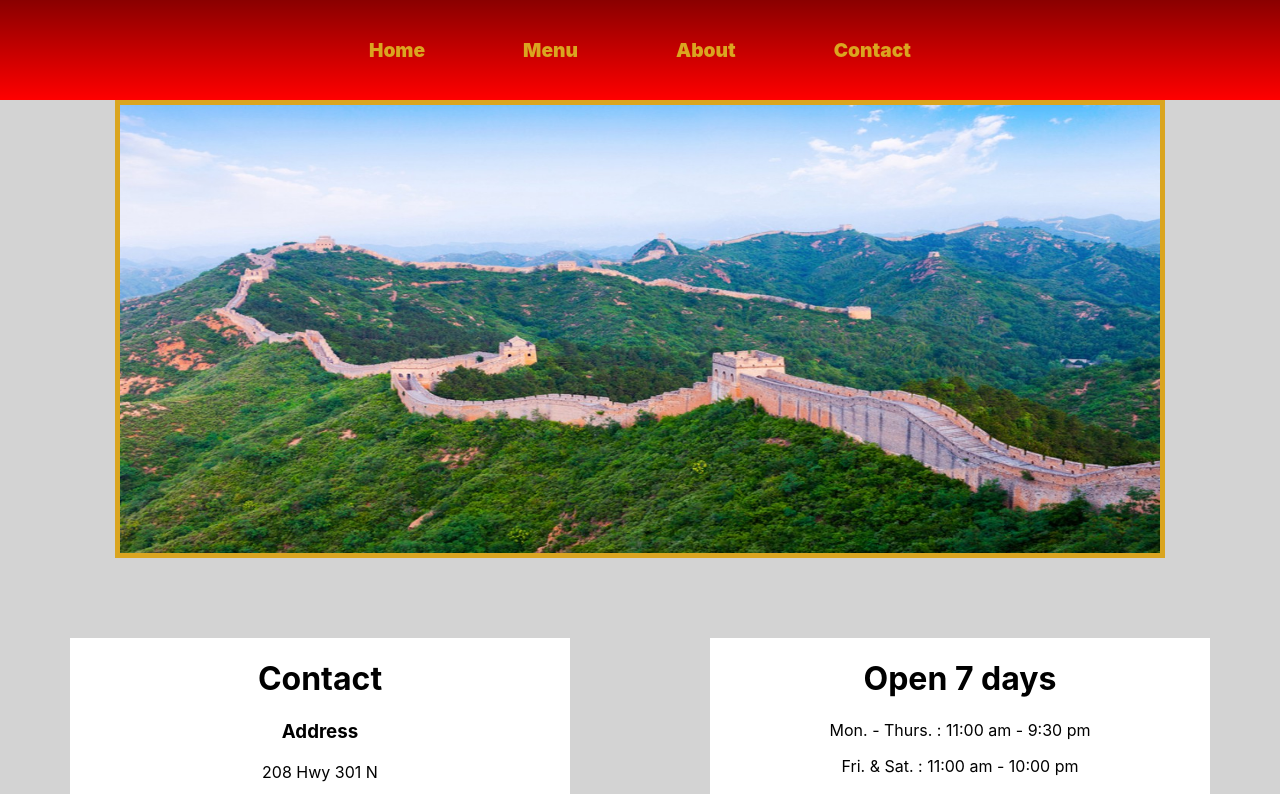
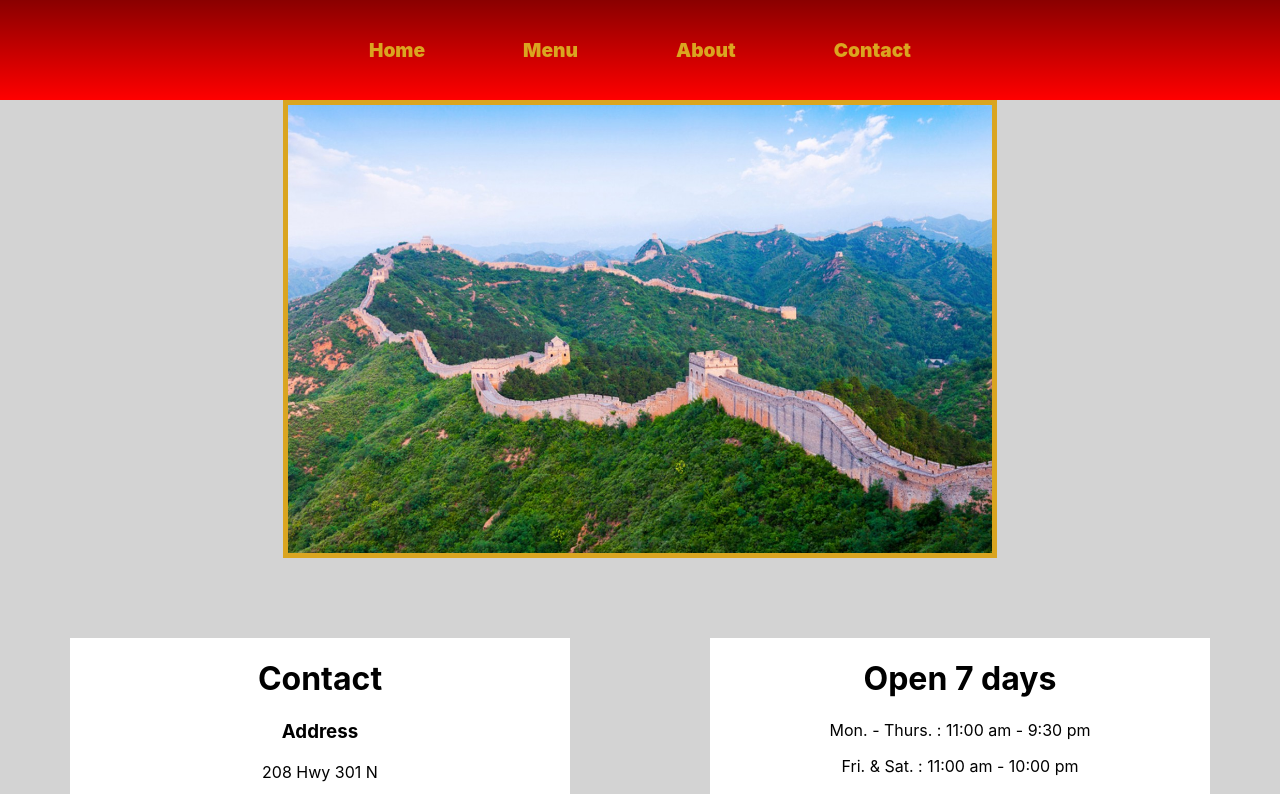
Before and after one commit to dchen8419/China-Buffet-V2, a React (Create React App) app: page /contact in a window 1280 px wide. Shown: the top 794 px of the page. Built offline with nearby package versions, Linux system fonts and the light colour scheme.

Commit message:
changed width to percent to match window size

```diff
--- a/src/Components/Contact/Contact.css
+++ b/src/Components/Contact/Contact.css
@@ -2,7 +2,7 @@
     margin: auto;
     display: block;
     border: 5px solid goldenrod;
-    width: 65em;
+    width: 55%;
     height: 28em;
 }
 
```
